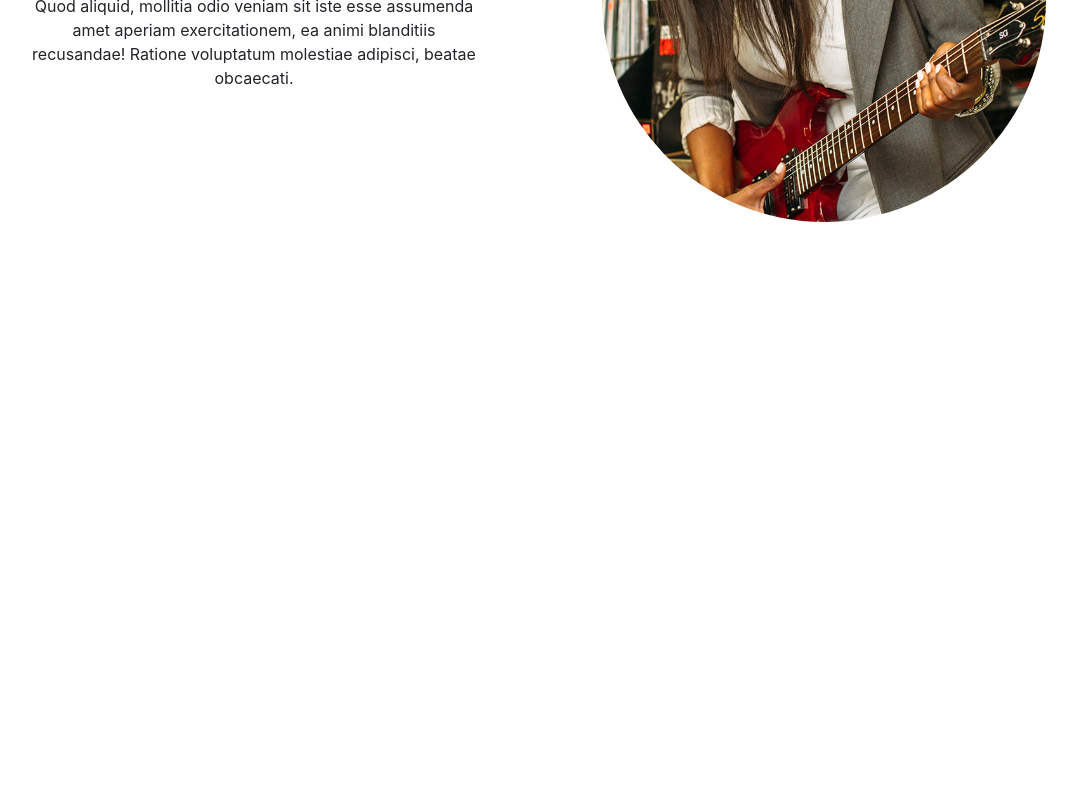
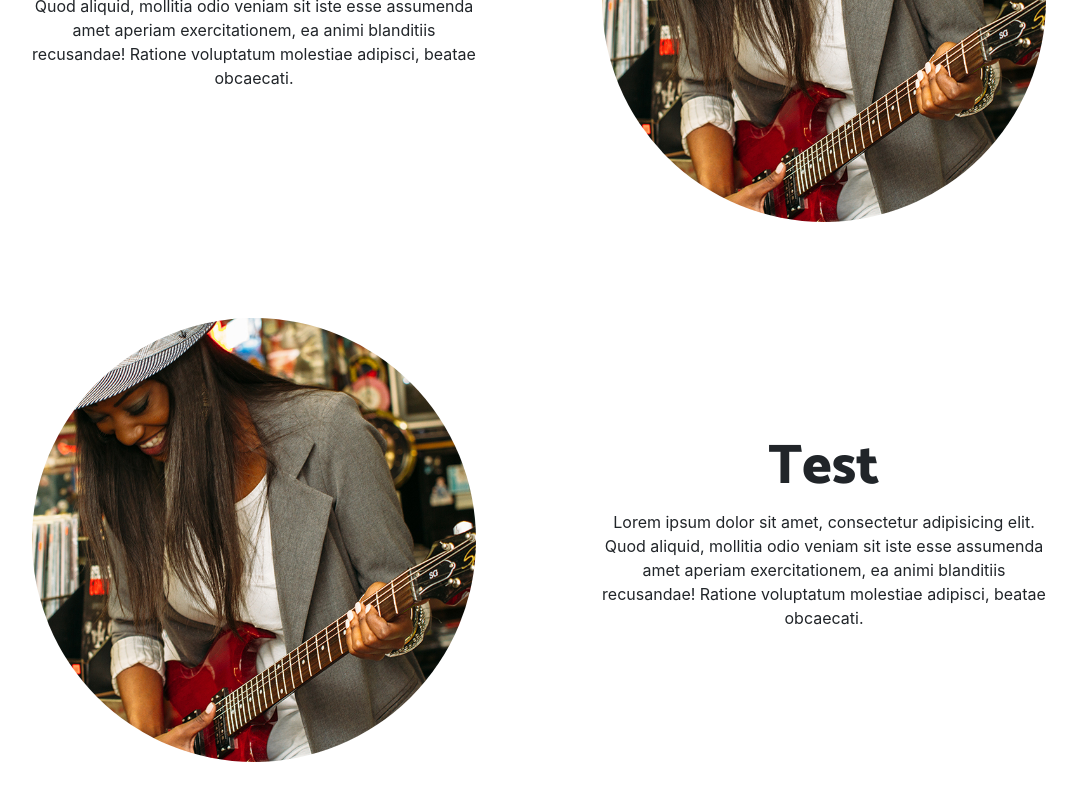
Before and after one commit to hieutrandn9889/ReactJS, a React (Create React App) app in the folder ReactJs3/vd1/: page / in a window 1280 px wide. Shown: the part 1187-1987 px from the top of the page, without its empty margins (101-1178 px from the left). Before the commit the page ends 1457 px from the top, so only its background shows below. Built offline with nearby package versions, Linux system fonts and the light colour scheme.

Commit message:
add props tieude and vitri

```diff
--- a/ReactJs3/vd1/src/App.js
+++ b/ReactJs3/vd1/src/App.js
@@ -100,7 +100,8 @@ function App() {
     <div className="App">
      <TopMenu/>
      <Header/>
-     <Content tieude ="Test"/>
+     <Content tieude="Test" vitri="order-lg-1"/>
+     <Content tieude="Test"/>
       {/* <MapApp/>
       <JSXApp/>
       <PropsOne tieuDe="Dung props theo cach 1 su dung function" linkAnh="https://kenh14cdn.com/2020/4/7/9259164428738153793622975906720805378588672n-1586265443630314075999.jpg" />
--- a/ReactJs3/vd1/src/Component/Content/Content.js
+++ b/ReactJs3/vd1/src/Component/Content/Content.js
@@ -12,12 +12,12 @@ class Content extends Component {
                <section>
                     <div className="container">
                     <div className="row align-items-center">
-                    <div className="col-lg-6 order-lg-2">
+                        <div className={"col-lg-6 " + this.props.vitri}>
                         <div className="p-5">
                             <img className="img-fluid rounded-circle" src="img/01.jpg" alt="" />
                         </div>
                         </div>
-                    <div className="col-lg-6 order-lg-1">
+                        <div className="col-lg-6">
                         <div className="p-5">
                             <h2 className="display-4">{this.props.tieude}</h2>
                             <p>Lorem ipsum dolor sit amet, consectetur adipisicing elit. Quod aliquid, mollitia odio veniam sit iste esse assumenda amet aperiam exercitationem, ea animi blanditiis recusandae! Ratione voluptatum molestiae adipisci, beatae obcaecati.</p>
```
Lines whose indentation alone changed are shown as unchanged.
